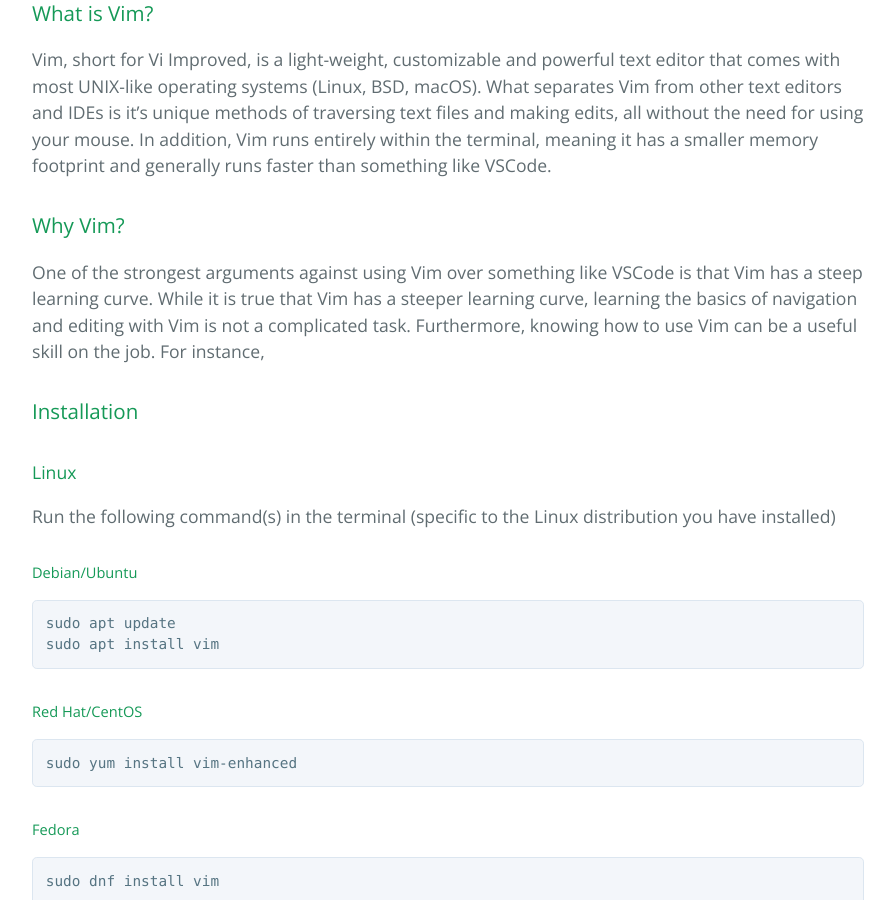
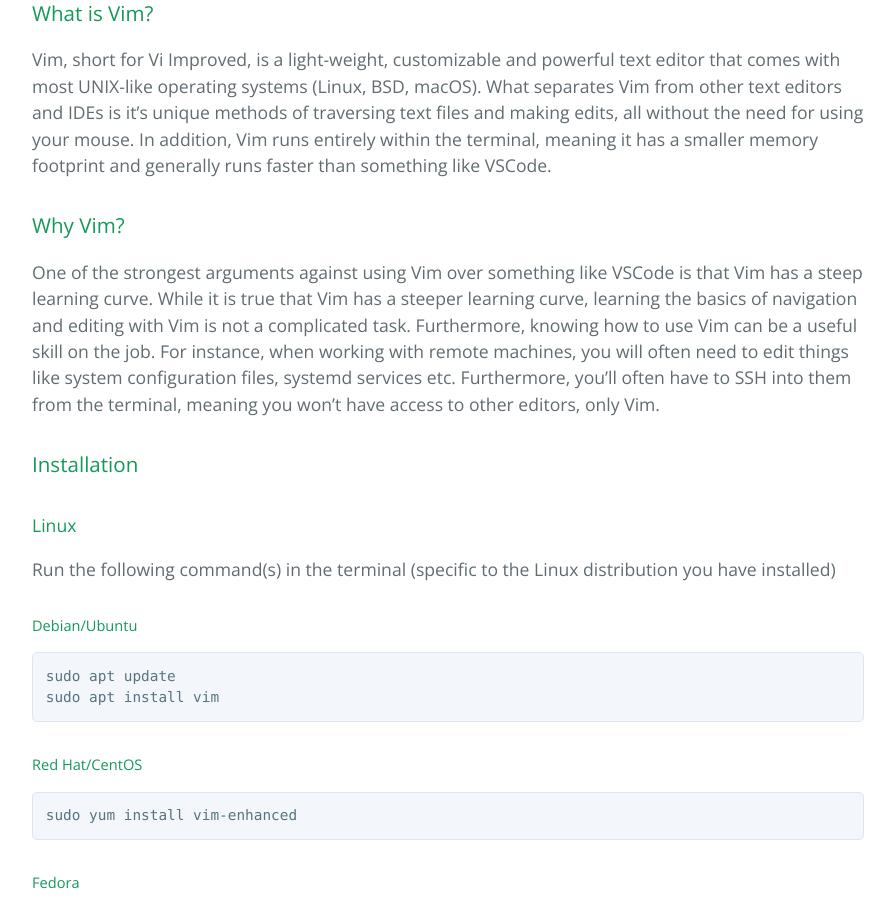
Before and after one commit to learning-software-engineering/learning-software-engineering.github.io, a Jekyll site: the page built from Topics/Software_Tools/vim.md, in a window 1280 px wide and 900 px high, scrolled down 496 px. Shown: the whole window, without its empty margins (192-1087 px from the left). Built offline with Jekyll 4.4.1, drawn with Linux system fonts in a browser that asks for light colours; our own code applies the rules of GitHub Pages for plain Markdown files.

Commit message:
Finish why vim

```diff
--- a/Topics/Software_Tools/vim.md
+++ b/Topics/Software_Tools/vim.md
@@ -18,7 +18,10 @@
 that Vim has a steep learning curve. While it is true that Vim has a steeper
 learning curve, learning the basics of navigation and editing with Vim is not a
 complicated task. Furthermore, knowing how to use Vim can be a useful skill on
-the job. For instance,
+the job. For instance, when working with remote machines, you will often need to
+edit things like system configuration files, systemd services etc. Furthermore, you'll
+often have to SSH into them from the terminal, meaning you won't have access to other
+editors, only Vim.
 
 
 ### Installation
```
